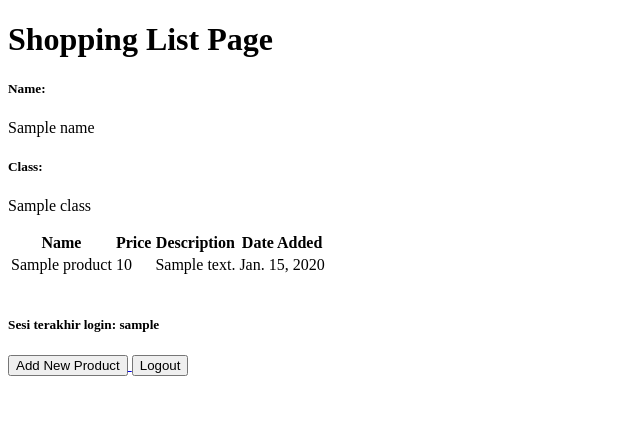
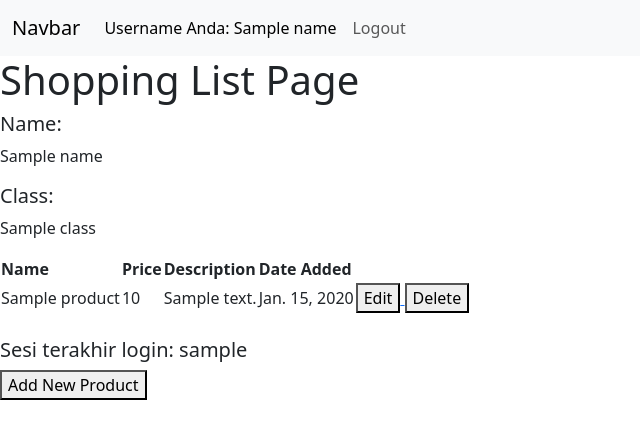
Before and after one commit to catherinehana/shopping-list, a Django app: template main/templates/main.html in a window 1280 px wide. Shown: the top 439 px of the page, without its empty margins (0-640 px from the left). Run offline with Django 4.2, Linux system fonts and the light colour scheme; tables that the repository leaves empty hold one stand-in row (values such as "Sample post"); the template is opened without the code that fills it: values that come from a table or form of the project are taken from there, most other values are stand-ins (such as "Sample title", 1, 10 or a date in 2020).

Commit message:
<pesan_commit>

```diff
--- a/main/templates/main.html
+++ b/main/templates/main.html
@@ -1,4 +1,31 @@
 {% extends 'base.html' %} {% block content %}
+<nav
+  class="navbar navbar-expand-lg bg-body-tertiary"
+  style="background-color: #1588da"
+>
+  <div class="container-fluid">
+    <button
+      class="navbar-toggler"
+      type="button"
+      data-bs-toggle="collapse"
+      data-bs-target="#navbarTogglerDemo03"
+      aria-controls="navbarTogglerDemo03"
+      aria-expanded="false"
+      aria-label="Toggle navigation"
+    >
+      <span class="navbar-toggler-icon"></span>
+    </button>
+    <a class="navbar-brand" href="#">Navbar</a>
+    <div class="collapse navbar-collapse" id="navbarNavAltMarkup">
+      <div class="navbar-nav">
+        <a class="nav-link active" aria-current="page"
+          >Username Anda: {{ name }}</a
+        >
+        <a class="nav-link" href="{% url 'main:logout' %}">Logout</a>
+      </div>
+    </div>
+  </div>
+</nav>
 <h1>Shopping List Page</h1>
 
 <h5>Name:</h5>
@@ -22,6 +49,14 @@
     <td>{{product.price}}</td>
     <td>{{product.description}}</td>
     <td>{{product.date_added}}</td>
+    <td>
+      <a href="{% url 'main:edit_product' product.pk %}">
+        <button>Edit</button>
+      </a>
+      <a href="{% url 'main:delete_product' product.pk %}">
+        <button>Delete</button>
+      </a>
+    </td>
   </tr>
   {% endfor %}
 </table>
@@ -31,8 +66,8 @@
 <a href="{% url 'main:create_product' %}">
   <button>Add New Product</button>
 </a>
-<a href="{% url 'main:logout' %}">
+<!-- <a href="{% url 'main:logout' %}">
   <button>Logout</button>
-</a>
+</a> -->
 
 {% endblock content %}
--- a/main/urls.py
+++ b/main/urls.py
@@ -6,6 +6,8 @@
 from main.views import register
 from main.views import login_user
 from main.views import logout_user
+from main.views import edit_product
+from main.views import delete_product
 
 app_name = 'main'
 
@@ -17,4 +19,6 @@
     path('register/', register, name='register'),
     path('login/', login_user, name='login'),
     path('logout/', logout_user, name='logout'),
+    path('edit-product/<int:id>', edit_product, name='edit_product'),
+    path('delete/<int:id>', delete_product, name='delete_product'),
 ]
--- a/templates/base.html
+++ b/templates/base.html
@@ -2,9 +2,21 @@
 <!DOCTYPE html>
 <html lang="en">
   <head>
+    {% block meta %}
     <meta charset="UTF-8" />
-    <meta name="viewport" content="width=device-width, initial-scale=1.0" />
-    {% block meta %} {% endblock meta %}
+    <meta name="viewport" content="width=device-width, initial-scale=1" />
+    {% endblock meta %}
+    <link
+      href="https://cdn.jsdelivr.net/npm/bootstrap@5.3.2/dist/css/bootstrap.min.css"
+      rel="stylesheet"
+      integrity="sha384-T3c6CoIi6uLrA9TneNEoa7RxnatzjcDSCmG1MXxSR1GAsXEV/Dwwykc2MPK8M2HN"
+      crossorigin="anonymous"
+    />
+    <script
+      src="https://code.jquery.com/jquery-3.6.0.min.js"
+      integrity="sha384-KyZXEAg3QhqLMpG8r+J4jsl5c9zdLKaUk5Ae5f5b1bw6AUn5f5v8FZJoMxm6f5cH1"
+      crossorigin="anonymous"
+    ></script>
   </head>
 
   <body>
```
Also changed, not shown: main/templates/edit_product.html (added, +18 -0 lines), main/views.py (+23 -0 lines).
